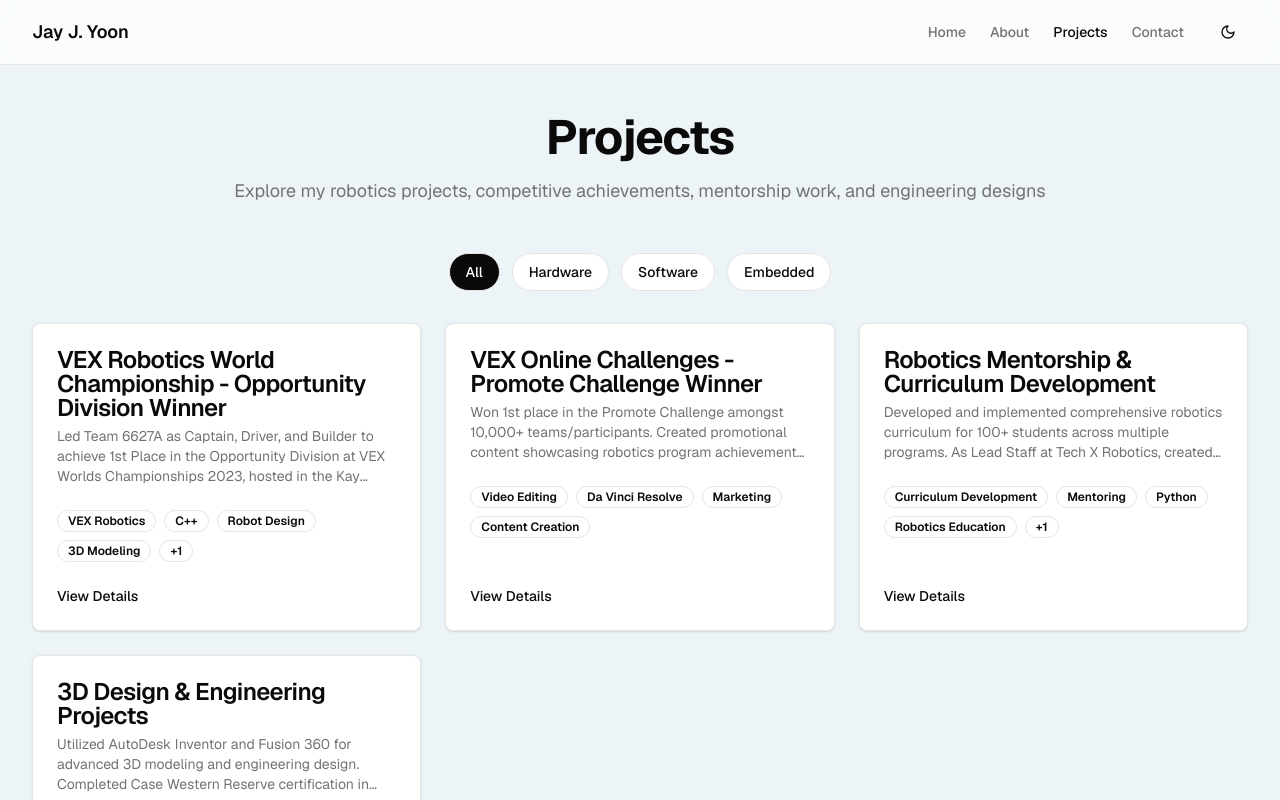
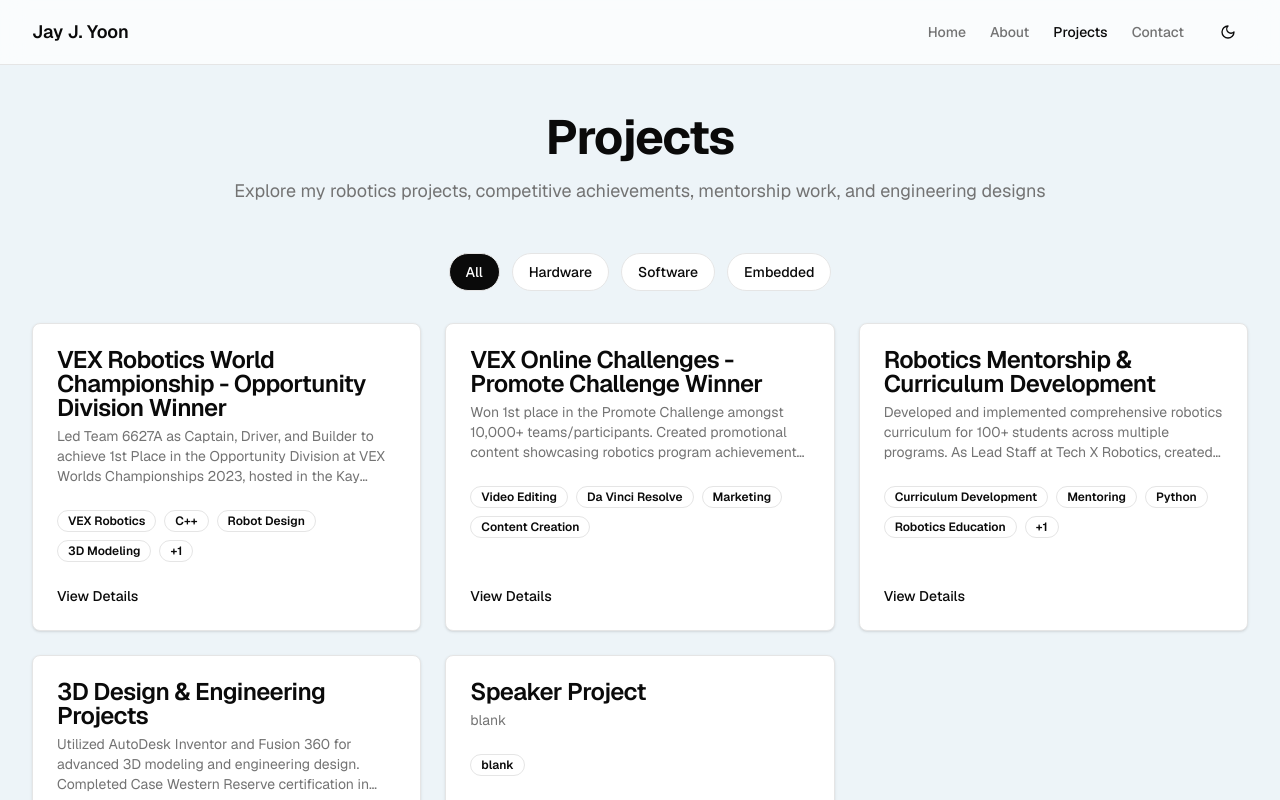
Before and after one commit to jinwooyoon04/jjinwooyoon, a Next.js app: page /projects in a window 1280 px wide. Shown: the top 800 px of the page. Built offline with nearby package versions, Linux system fonts and the light colour scheme.

Commit message:
speaker project page demo

```diff
--- a/data/projects.ts
+++ b/data/projects.ts
@@ -60,6 +60,18 @@ export const projects: Project[] = [
     techStack: ["AutoDesk Inventor", "Fusion 360", "3D Design", "CAD", "Engineering"],
     slug: "3d-design-projects",
   },
+  {
+    id: "5",
+    title: "Speaker Project",
+    description: "blank",
+    category: ["Hardware"],
+    techStack: ["blank"],
+    slug: "speaker-project",
+    overview: "blank",
+    problem: "blank",
+    solution: "blank",
+    whatILearned: ["blank"],
+  },
 ];
 
 export function getProjectBySlug(slug: string): Project | undefined {
```
